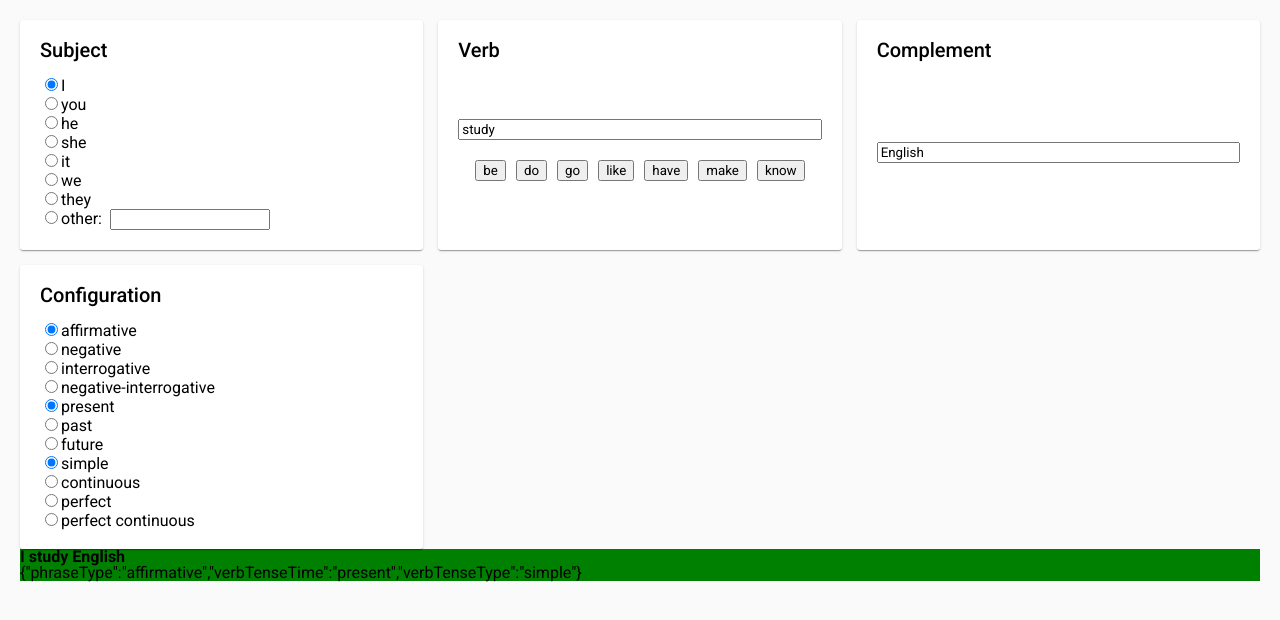
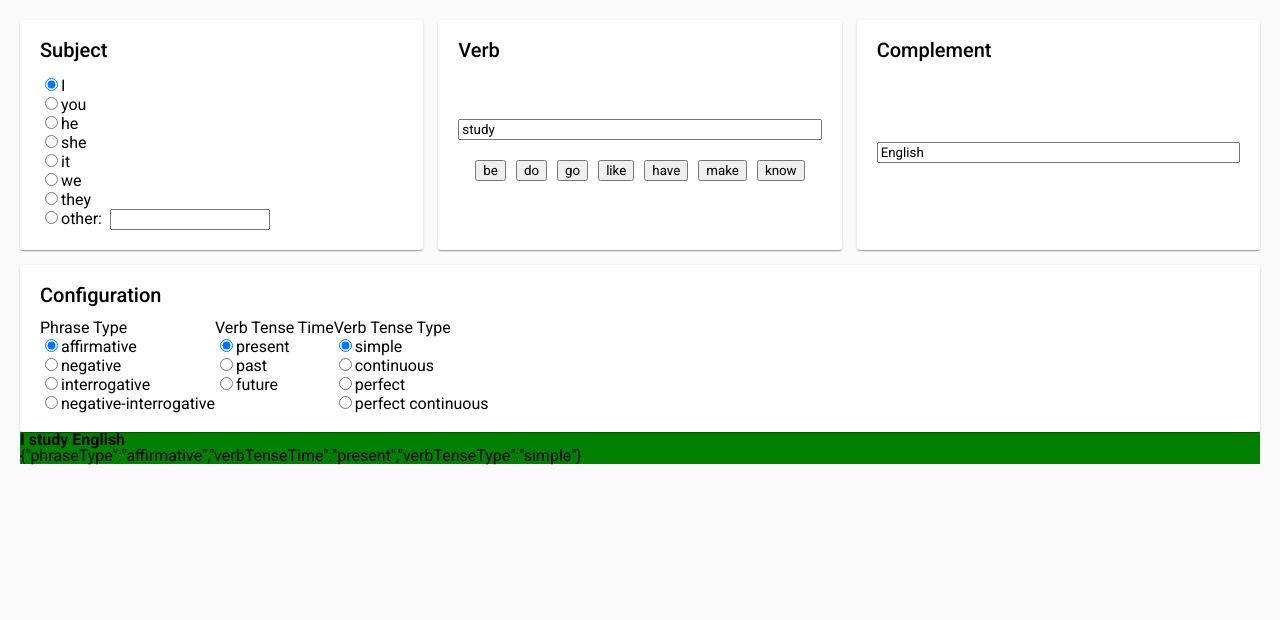
Before and after one commit to pcandido/phrase-builder, a React (Create React App) app: page / in a window 1280 px wide. Shown: the top 620 px of the page. Built offline with nearby package versions, Linux system fonts and the light colour scheme.

Commit message:
feat: create a Card component to enclosure all the presentation logic and spread it to project

```diff
--- /dev/null
+++ b/src/components/card/Card.sass
@@ -0,0 +1,17 @@
+.card
+  display: flex
+  flex-direction: column
+  width: 100%
+  height: 100%
+  padding: 20px
+  border-radius: 3px
+  background: #ffffff
+  box-shadow: 0px 2px 1px -1px rgba(0, 0, 0, 0.2), 0px 1px 1px 0px rgba(0, 0, 0, 0.14), 0px 1px 3px 0px rgba(0, 0, 0, 0.12)
+
+  .card-title
+    font-weight: 500
+    font-size: 1.25rem
+    margin-bottom: 15px
+
+  .card-content
+    flex-grow: 1
--- /dev/null
+++ b/src/components/card/Card.tsx
@@ -0,0 +1,14 @@
+import './Card.sass'
+
+export interface CardProps {
+  title: string
+}
+
+export const Card: React.FC<CardProps> = props => (
+  <div className="card">
+    <div className="card-title">{props.title}</div>
+    <div className="card-content">
+      {props.children}
+    </div>
+  </div>
+)
--- a/src/components/complement-input/ComplementInput.sass
+++ b/src/components/complement-input/ComplementInput.sass
@@ -1,9 +1,9 @@
 #complement-input
-  .card-content
-    display: flex
-    flex-direction: row
-    justify-content: stretch
-    align-items: center
+  display: flex
+  height: 100%
+  flex-direction: row
+  justify-content: stretch
+  align-items: center
 
-    input
-      width: 100%
+  input
+    width: 100%
--- a/src/components/complement-input/ComplementInput.tsx
+++ b/src/components/complement-input/ComplementInput.tsx
@@ -1,3 +1,4 @@
+import { Card } from '../card/Card'
 import './ComplementInput.sass'
 
 export interface ComplementInputProps {
@@ -7,11 +8,10 @@ export interface ComplementInputProps {
 
 export const ComplementInput = (props: ComplementInputProps) => {
   return (
-    <div id="complement-input" className="card">
-      <div className="card-title">Complement</div>
-      <div className="card-content">
+    <Card title="Complement">
+      <div id="complement-input">
         <input type="text" value={props.value} onChange={event => props.onChange(event.target.value)} />
       </div>
-    </div>
+    </Card>
   )
 }
--- /dev/null
+++ b/src/components/config-input/ConfigInput.sass
@@ -0,0 +1,2 @@
+#config-input
+  display: flex
--- a/src/components/config-input/ConfigInput.tsx
+++ b/src/components/config-input/ConfigInput.tsx
@@ -1,5 +1,7 @@
 import { useEffect, useState } from 'react'
 import { Config, PhraseType, PHRASE_TYPES, VerbTenseTime, VerbTenseType, VERB_TENSE_TIMES, VERB_TENSE_TYPES } from '../../model'
+import { Card } from '../card/Card'
+import './ConfigInput.sass'
 
 export interface ConfigProps {
   value: Config
@@ -62,13 +64,12 @@ export const ConfigInput = (props: ConfigProps) => {
   ))
 
   return (
-    <div className="card">
-      <div className="card-title">Configuration</div>
-      <div className="card-content">
-        <div>{phraseTypeRadios}</div>
-        <div>{verbTenseTimeRadios}</div>
-        <div>{verbTenseTypeRadios}</div>
+    <Card title="Configuration">
+      <div id="config-input">
+        <div className="block"><div className="title">Phrase Type</div>{phraseTypeRadios}</div>
+        <div className="block"><div className="title">Verb Tense Time</div>{verbTenseTimeRadios}</div>
+        <div className="block"><div className="title">Verb Tense Type</div>{verbTenseTypeRadios}</div>
       </div>
-    </div>
+    </Card>
   )
 }
--- a/src/components/subject-input/SubjectInput.sass
+++ b/src/components/subject-input/SubjectInput.sass
@@ -1,8 +1,8 @@
 #subject-input
-  .card-content
-    display: flex
-    flex-direction: column
-    justify-content: center
+  display: flex
+  height: 100%
+  flex-direction: column
+  justify-content: center
 
-    #other-input
-      margin-left: 8px
+  #other-input
+    margin-left: 8px
--- a/src/components/subject-input/SubjectInput.tsx
+++ b/src/components/subject-input/SubjectInput.tsx
@@ -1,6 +1,7 @@
 import { useEffect, useState } from 'react'
 import './SubjectInput.sass'
 import { GENERIC_SUBJECTS, Subject } from '../../model'
+import { Card } from '../card/Card'
 
 export interface SubjectInputProps {
   value: Subject
@@ -36,9 +37,8 @@ export const SubjectInput = (props: SubjectInputProps) => {
     })
 
   return (
-    <div id="subject-input" className="card">
-      <div className="card-title">Subject</div>
-      <div className="card-content">
+    <Card title="Subject">
+      <div id="subject-input">
         {radioButtons}
         <div className="option">
           <input
@@ -53,7 +53,7 @@ export const SubjectInput = (props: SubjectInputProps) => {
           <input id="other-input" type="text" value={otherSubject} onChange={event => setOtherSubject(event.target.value)} />
         </div>
       </div>
-    </div>
+    </Card>
   )
 
 }
--- a/src/components/verb-input/VerbInput.sass
+++ b/src/components/verb-input/VerbInput.sass
@@ -1,18 +1,17 @@
 #verb-input
+  display: flex
+  height: 100%
+  flex-direction: column
+  justify-content: center
 
-  .card-content
+  input
+    margin-bottom: 15px
+
+  #common-verbs
     display: flex
-    flex-direction: column
+    flex-direction: row
     justify-content: center
+    flex-wrap: wrap
 
-    input
-      margin-bottom: 15px
-
-    #common-verbs
-      display: flex
-      flex-direction: row
-      justify-content: center
-      flex-wrap: wrap
-
-      button
-        margin: 5px
+    button
+      margin: 5px
--- a/src/components/verb-input/VerbInput.tsx
+++ b/src/components/verb-input/VerbInput.tsx
@@ -1,3 +1,4 @@
+import { Card } from '../card/Card'
 import './VerbInput.sass'
 
 export interface VerbInputProps {
@@ -15,14 +16,13 @@ export const VerbInput = (props: VerbInputProps) => {
   ))
 
   return (
-    <div id="verb-input" className="card">
-      <div className="card-title">Verb</div>
-      <div className="card-content">
+    <Card title="Verb">
+      <div id="verb-input">
         <input value={props.value} onChange={event => props.onChange(event.target.value)}></input>
         <div id="common-verbs">
           {commonVerbButtons}
         </div>
       </div>
-    </div>
+    </Card>
   )
 }
--- a/src/pages/App.sass
+++ b/src/pages/App.sass
@@ -3,23 +3,8 @@
   gap: 15px
   grid-template-columns: 1fr 1fr 1fr
 
-.card
-  display: flex
-  flex-direction: column
-  width: 100%
-  height: 100%
-  padding: 20px
-  border-radius: 3px
-  background: #ffffff
-  box-shadow: 0px 2px 1px -1px rgba(0, 0, 0, 0.2), 0px 1px 1px 0px rgba(0, 0, 0, 0.14), 0px 1px 3px 0px rgba(0, 0, 0, 0.12)
-
-  .card-title
-    font-weight: 500
-    font-size: 1.25rem
-    margin-bottom: 15px
-
-  .card-content
-    flex-grow: 1
+  #config-input-card
+    grid-column: 1 / 4
 
 #result
   background: green
--- a/src/pages/App.tsx
+++ b/src/pages/App.tsx
@@ -21,7 +21,9 @@ export const App = () => {
         <SubjectInput value={subject} onChange={setSubject} />
         <VerbInput value={verb} onChange={setVerb} />
         <ComplementInput value={complement} onChange={setComplement} />
-        <ConfigInput value={config} onChange={setConfig} />
+        <div id="config-input-card">
+          <ConfigInput value={config} onChange={setConfig} />
+        </div>
       </div>
       <div id="result">
         <h1>{subject.getValue()} {verb} {complement}</h1>
```
Also changed, not shown: 1 other file (tests, documents, lock files or other folders).
